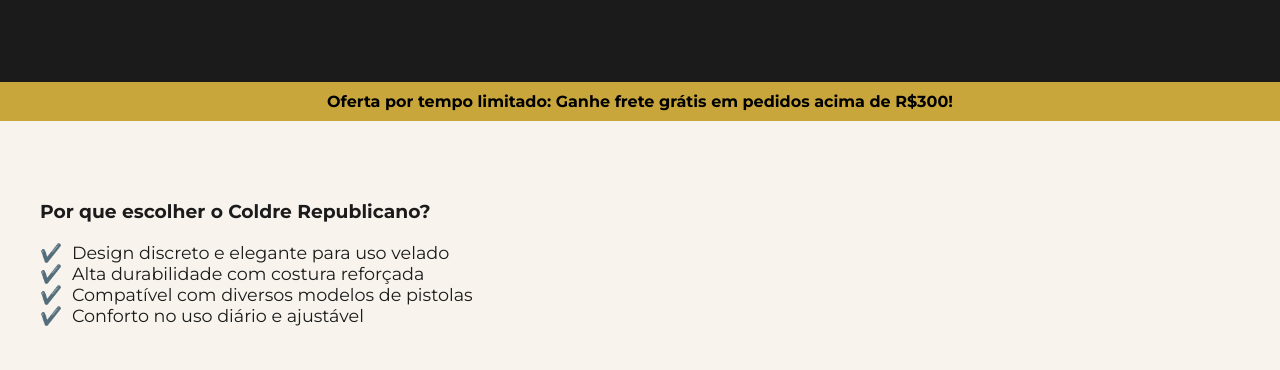
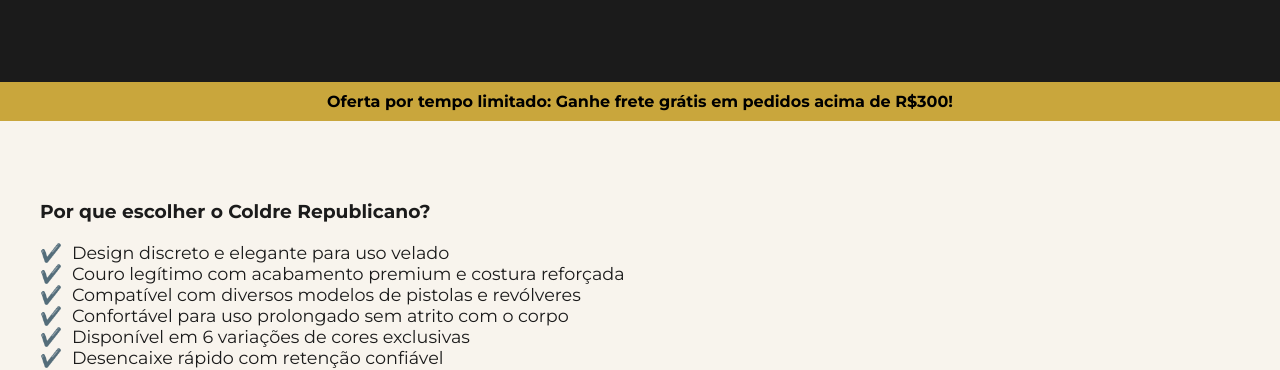
Before and after one commit to juniormuller/pagina-aecouros, a plain HTML site: page index.html in a window 1280 px wide. Shown: the part 431-801 px from the top of the page. Drawn offline with Linux system fonts and the light colour scheme.

Commit message:
Update index.html

```diff
--- a/index.html
+++ b/index.html
@@ -189,7 +189,7 @@
   <div class="hero">
     <h2>Coldre Republicano</h2>
     <p>O coldre velado lateral mais resistente e confortável do mercado.</p>
-    <a href="#comprar">COMPRE AGORA</a>
+    <a href="https://wa.me/5551996921379?text=Olá,%20tenho%20interesse%20no%20Coldre%20Republicano!">COMPRE AGORA</a>
   </div>
 
   <div class="urgente">
@@ -200,9 +200,11 @@
     <h3>Por que escolher o Coldre Republicano?</h3>
     <ul>
       <li>Design discreto e elegante para uso velado</li>
-      <li>Alta durabilidade com costura reforçada</li>
-      <li>Compatível com diversos modelos de pistolas</li>
-      <li>Conforto no uso diário e ajustável</li>
+      <li>Couro legítimo com acabamento premium e costura reforçada</li>
+      <li>Compatível com diversos modelos de pistolas e revólveres</li>
+      <li>Confortável para uso prolongado sem atrito com o corpo</li>
+      <li>Disponível em 6 variações de cores exclusivas</li>
+      <li>Desencaixe rápido com retenção confiável</li>
     </ul>
   </section>
 
@@ -243,7 +245,7 @@
   </section>
 
   <div class="cta-final" id="comprar">
-    <a href="https://wa.me/5500000000000?text=Tenho%20interesse%20no%20Coldre%20Republicano">Quero o meu agora</a>
+    <a href=https://wa.me/5551996921379?text=Olá,%20tenho%20interesse%20no%20Coldre%20Republicano!>Quero o meu agora</a>
   </div>
 
   <footer>
```
